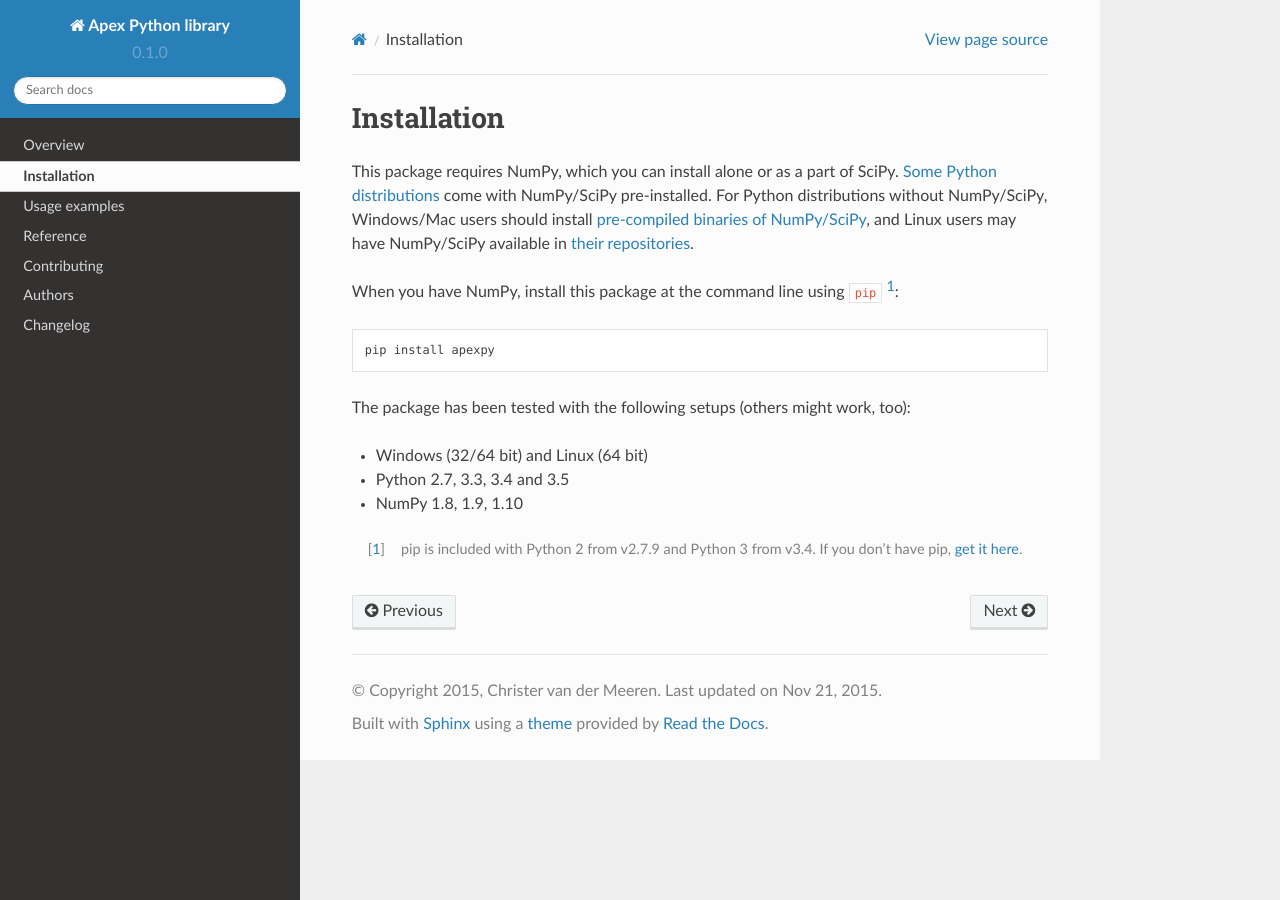
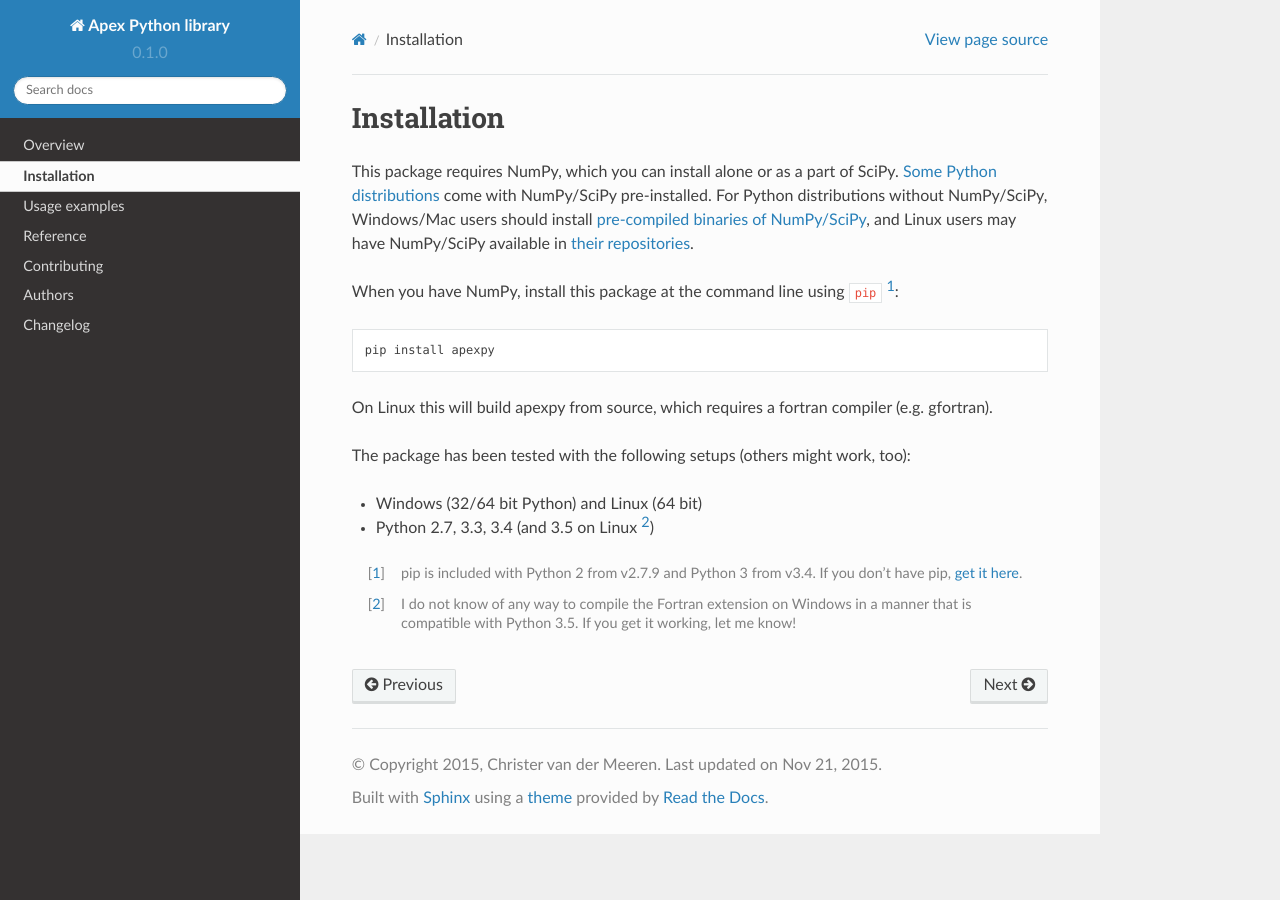
Before and after one commit to aburrell/apexpy, a Sphinx documentation site: the page built from docs/installation.rst, in a window 1280 px wide. Built offline with Sphinx 7.4.7 and the Read the Docs theme 2.0.0, drawn with Linux system fonts in a browser that asks for light colours.

Commit message:
improve doumentation

```diff
--- a/docs/installation.rst
+++ b/docs/installation.rst
@@ -8,10 +8,13 @@ When you have NumPy, install this package at the command line using ``pip`` [1]_
 
     pip install apexpy
 
+On Linux this will build apexpy from source, which requires a fortran compiler (e.g. gfortran).
+
 The package has been tested with the following setups (others might work, too):
 
-* Windows (32/64 bit) and Linux (64 bit)
-* Python 2.7, 3.3, 3.4 and 3.5
-* NumPy 1.8, 1.9, 1.10
+* Windows (32/64 bit Python) and Linux (64 bit)
+* Python 2.7, 3.3, 3.4 (and 3.5 on Linux [2]_)
 
 .. [1] pip is included with Python 2 from v2.7.9 and Python 3 from v3.4. If you don't have pip, `get it here <http://pip.readthedocs.org/en/stable/installing/>`_.
+
+.. [2] I do not know of any way to compile the Fortran extension on Windows in a manner that is compatible with Python 3.5. If you get it working, let me know!
--- a/docs/usage.rst
+++ b/docs/usage.rst
@@ -41,7 +41,7 @@ Command-line interface
 
 .. highlight:: none
 
-The Python package also installs a command called ``apexpy`` which allows using the :meth:`Apex.convert` method from the command line. The command-line interface allows you to make use of the Python library even if you don't know or use Python. See :doc:`Reference → Command-line interface <reference/cli>` for a list of arguments to the commands. Below are some simple usage examples.
+The Python package also installs a command called ``apexpy`` which allows using the :meth:`Apex.convert` method from the command line. The command-line interface allows you to make use of the Python library even if you don't know or use Python. See the reference for :doc:`Command-line interface <reference/cli>` for a list of arguments to the commands. Below are some simple usage examples.
 
 Produce a file called e.g. ``input.txt`` with the input latitudes, longitudes and altitudes on each row separated by whitespace::
 
```
Also changed, not shown: other parts of docs/usage.rst (+1 -1 lines).
